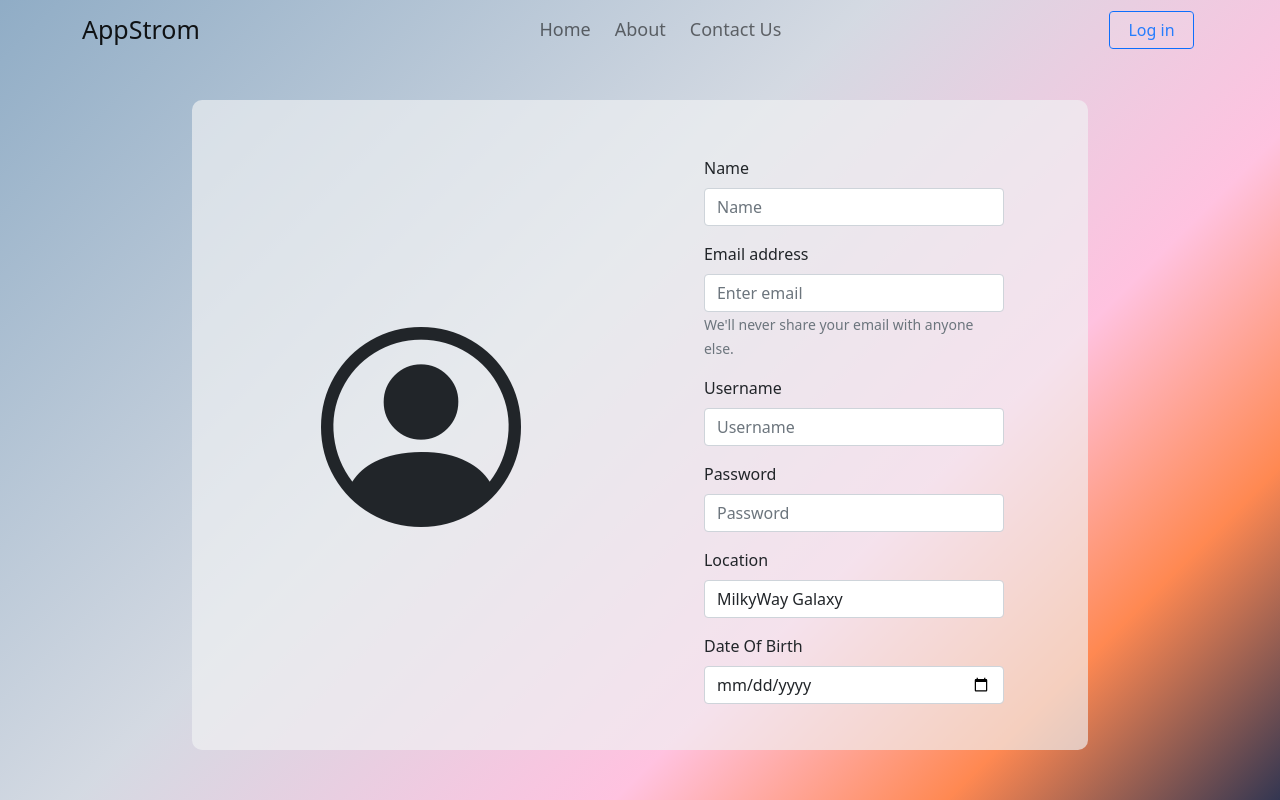
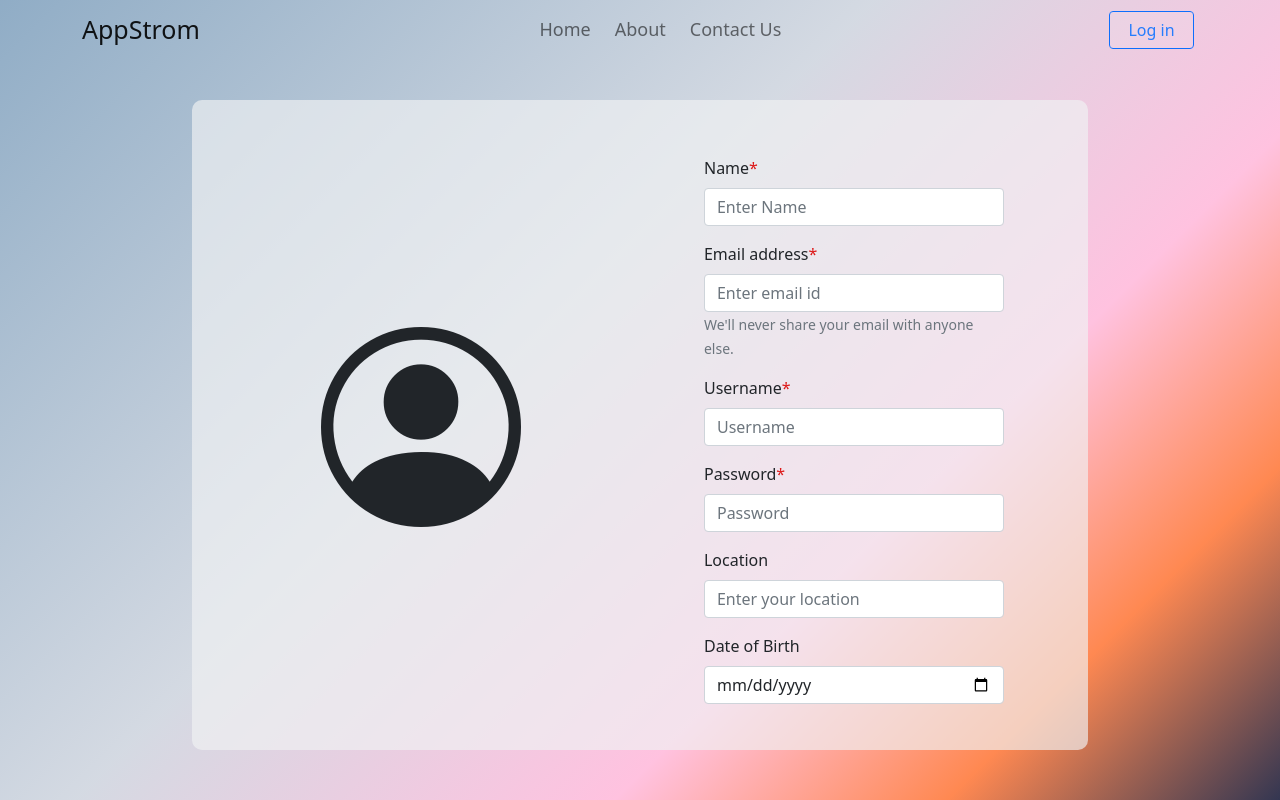
Before and after one commit to shivamanand-dev/appstrom-reactJS, a React (Create React App) app: page /signup in a window 1280 px wide. Built offline with nearby package versions, Linux system fonts and the light colour scheme; no server answers.

Commit message:
signup page modified

```diff
--- a/src/components/Auth/Login.js
+++ b/src/components/Auth/Login.js
@@ -87,7 +87,7 @@ const Login = ({ setAlert, setNavProgress }) => {
               <Form.Control
                 type="text"
                 minLength={5}
-                // placeholder="Enter Username or Email"
+                placeholder="email id or username"
                 required
                 onChange={handleOnchange}
                 name="username"
@@ -104,7 +104,7 @@ const Login = ({ setAlert, setNavProgress }) => {
               <Form.Control
                 type="password"
                 minLength={7}
-                // placeholder="Enter Password"
+                placeholder="Enter your Password"
                 required
                 onChange={handleOnchange}
                 name="password"
--- a/src/components/Auth/Signup.js
+++ b/src/components/Auth/Signup.js
@@ -19,7 +19,7 @@ const Signup = ({ setAlert, setNavProgress }) => {
     openningBalance: 0,
     gender: "",
     dateOfBirth: "",
-    location: "MilkyWay Galaxy",
+    location: "",
   });
 
   document.title = "AppStrom - Sign Up";
@@ -101,11 +101,13 @@ const Signup = ({ setAlert, setNavProgress }) => {
             onSubmit={handleSubmit}
           >
             <Form.Group className="mb-3">
-              <Form.Label htmlFor="name">Name</Form.Label>
+              <Form.Label style={{ fontWeight: "500" }} htmlFor="name">
+                Name<span style={{color: "#dd1919"}}>*</span>
+              </Form.Label>
               <Form.Control
                 onChange={handleOnChange}
                 type="text"
-                placeholder="Name"
+                placeholder="Enter Name"
                 name="name"
                 value={credential.name}
                 required
@@ -114,11 +116,13 @@ const Signup = ({ setAlert, setNavProgress }) => {
             </Form.Group>
 
             <Form.Group className="mb-3">
-              <Form.Label htmlFor="email">Email address</Form.Label>
+              <Form.Label style={{ fontWeight: "500" }} htmlFor="email">
+                Email address<span style={{color: "#dd1919"}}>*</span>
+              </Form.Label>
               <Form.Control
                 onChange={handleOnChange}
                 type="email"
-                placeholder="Enter email"
+                placeholder="Enter email id"
                 name="email"
                 value={credential.email}
                 required
@@ -129,7 +133,9 @@ const Signup = ({ setAlert, setNavProgress }) => {
             </Form.Group>
 
             <Form.Group className="mb-3">
-              <Form.Label htmlFor="username">Username</Form.Label>
+              <Form.Label style={{ fontWeight: "500" }} htmlFor="username">
+                Username<span style={{color: "#dd1919"}}>*</span>
+              </Form.Label>
               <Form.Control
                 onChange={handleOnChange}
                 type="text"
@@ -142,7 +148,9 @@ const Signup = ({ setAlert, setNavProgress }) => {
             </Form.Group>
 
             <Form.Group className="mb-3">
-              <Form.Label htmlFor="password">Password</Form.Label>
+              <Form.Label style={{ fontWeight: "500" }} htmlFor="password">
+                Password<span style={{color: "#dd1919"}}>*</span>
+              </Form.Label>
               <Form.Control
                 onChange={handleOnChange}
                 type="password"
@@ -170,18 +178,22 @@ const Signup = ({ setAlert, setNavProgress }) => {
             </Form.Group> */}
 
             <Form.Group className="mb-3">
-              <Form.Label htmlFor="location">Location</Form.Label>
+              <Form.Label style={{ fontWeight: "500" }} htmlFor="location">
+                Location
+              </Form.Label>
               <Form.Control
                 onChange={handleOnChange}
                 type="text"
-                placeholder="Bharat"
+                placeholder="Enter your location"
                 name="location"
                 value={credential.location}
               />
             </Form.Group>
 
             <Form.Group className="mb-3">
-              <Form.Label htmlFor="dateOfBirth">Date Of Birth</Form.Label>
+              <Form.Label style={{ fontWeight: "500" }} htmlFor="dateOfBirth">
+                Date of Birth
+              </Form.Label>
               <Form.Control
                 onChange={handleOnChange}
                 type="date"
@@ -190,27 +202,52 @@ const Signup = ({ setAlert, setNavProgress }) => {
               />
             </Form.Group>
 
-            <div className="d-flex align-items-center">
-              {/* Select */}
-              <label htmlFor="elaichiType">Gender </label>
-              <select
-                className="form-select border border-0"
-                onChange={handleOnChange}
-                name="elaichiType"
-                defaultValue={credential.gender}
-                style={{ boxShadow: "none" }}
-              >
-                <option value="male">Male</option>
-                <option value="female">Female</option>
-              </select>
+            {/* --- GENDER --- */}
+
+            <div className="mb-3">
+              {/* --- LABEL FOR GENDER --- */}
+              <div className="mb-1">
+                <label style={{ fontWeight: "500" }} htmlFor="elaichiType">
+                  Gender
+                </label>
+              </div>
+
+              {/* --- MALE - RADIO BUTTON --- */}
+
+              <div className="form-check">
+                <input
+                  className="form-check-input"
+                  onChange={handleOnChange}
+                  type="radio"
+                  name="elaichiType"
+                />
+                <label className="form-check-label" htmlFor="elaichiType">
+                  Male
+                </label>
+              </div>
+
+              {/* --- FEMALE - RADIO BUTTON --- */}
+
+              <div className="form-check">
+                <input
+                  className="form-check-input"
+                  onChange={handleOnChange}
+                  type="radio"
+                  name="elaichiType"
+                  checked
+                />
+                <label className="form-check-label" htmlFor="elaichiType">
+                  Female
+                </label>
+              </div>
             </div>
 
             <Form.Group className="mb-3">
-              <Form.Label htmlFor="appliedPromocode">PromoCode</Form.Label>
+              <Form.Label style={{ fontWeight: "500" }} htmlFor="appliedPromocode">Promo Code</Form.Label>
               <Form.Control
                 onChange={handleOnChange}
                 type="text"
-                placeholder="PromoCode"
+                placeholder="Enter Promo code"
                 name="appliedPromocode"
                 value={credential.appliedPromocode}
                 minLength={3}
--- a/src/components/GlobalUi/Home.js
+++ b/src/components/GlobalUi/Home.js
@@ -1,15 +1,9 @@
 import React from "react";
 import "bootstrap/dist/css/bootstrap.min.css";
-import ProductCard from "./Card/ProductCard";
 
 const Home = () => {
   document.title = "AppStrom - Sign Up";
-  return (
-    <div>
-      Home
-      <ProductCard />
-    </div>
-  );
+  return <div>Home</div>;
 };
 
 export default Home;
--- a/src/components/Profile/Profile.js
+++ b/src/components/Profile/Profile.js
@@ -65,6 +65,7 @@ const Profile = ({
                 style={{
                   width: "100%",
                   height: "400px",
+                  zIndex:"10"
                 }}
               >
                 {/* ------ PROFILE PHOTO ICON ------ */}
@@ -104,7 +105,7 @@ const Profile = ({
                           borderColor: "#B1B1B1",
                           color: "black",
                           fontWeight: "500",
-                          fontSize: "15px",
+                          fontSize: "15px"
                         }}
                         variant="outline"
                       >
@@ -166,15 +167,14 @@ const Profile = ({
 
                   {/*       ----- ROW 4 -----      */}
                   <div className="d-flex my-1 mt-4">
-                    <i
+                    <span
                       style={{ marginLeft: "20px", marginRight: "7px" }}
-                      className="bi bi-geo-fill mr-1"
-                    ></i>
+                      // className="bi bi-geo-fill mr-1"
+                    >📍</span>
                     {userData.users.location}
-                    <i
+                    <span
                       style={{ marginLeft: "20px", marginRight: "7px" }}
-                      className="bi bi-calendar3"
-                    ></i>
+                    >🎂</span>
                     {dateConvert(userData.users.dateOfBirth)}
                   </div>
                 </div>
```
